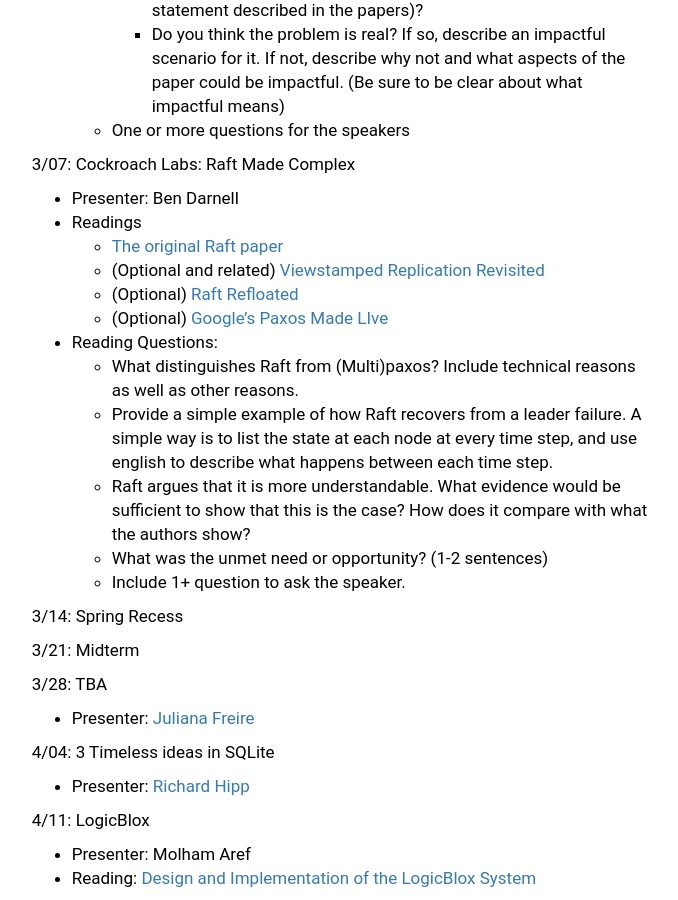
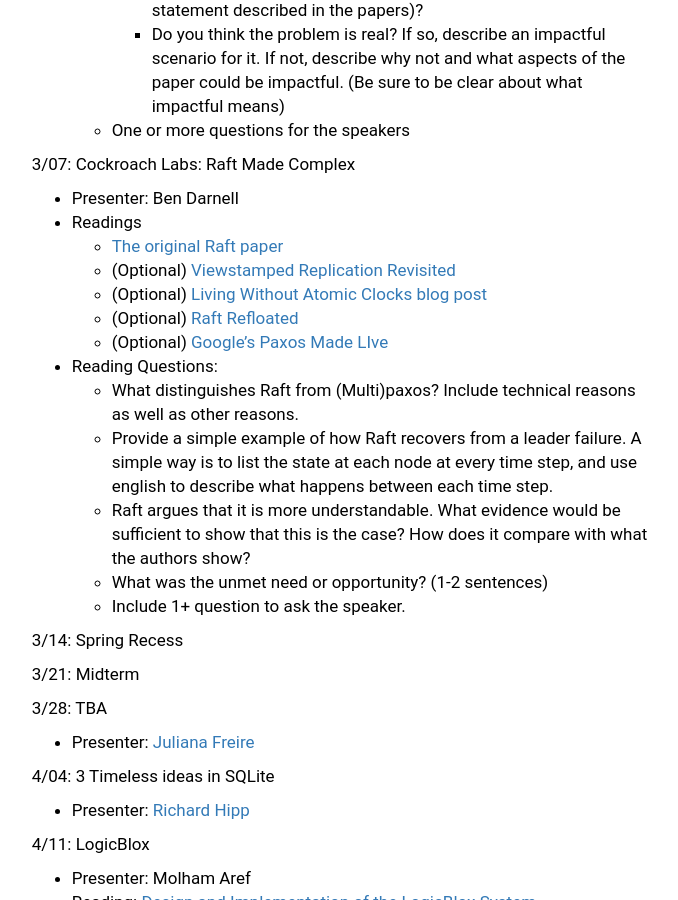
Before and after one commit to columbiadb/columbiadb.github.io, a Jekyll site: the page built from index.md, in a window 1280 px wide and 900 px high, scrolled down 2687 px. Shown: the whole window, without its empty margins (405-1083 px from the left). Built offline with Jekyll 4.4.1, drawn with Linux system fonts in a browser that asks for light colours.

Commit message:
lazy commit msg

```diff
--- a/index.md
+++ b/index.md
@@ -104,7 +104,8 @@
 * Presenter: Ben Darnell
 * Readings
   * [The original Raft paper](https://raft.github.io/raft.pdf)
-  * (Optional and related) [Viewstamped Replication Revisited](http://pmg.csail.mit.edu/papers/vr-revisited.pdf)
+  * (Optional) [Viewstamped Replication Revisited](http://pmg.csail.mit.edu/papers/vr-revisited.pdf)
+  * (Optional) [Living Without Atomic Clocks blog post](https://www.cockroachlabs.com/blog/living-without-atomic-clocks/)
   * (Optional) [Raft Refloated](http://www.cl.cam.ac.uk/~ms705/pub/papers/2015-osr-raft.pdf)
   * (Optional) [Google's Paxos Made LIve](https://research.google.com/archive/paxos_made_live.html)
 * Reading Questions:
```
